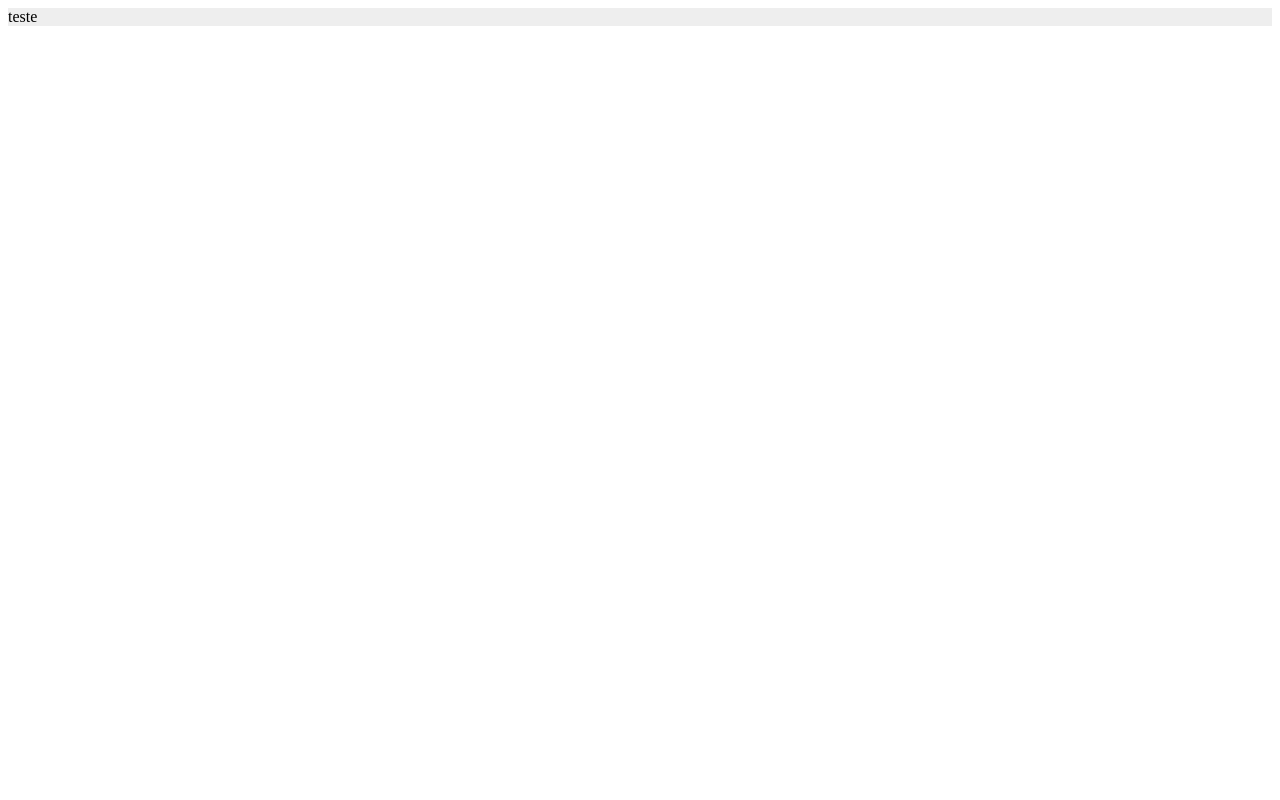
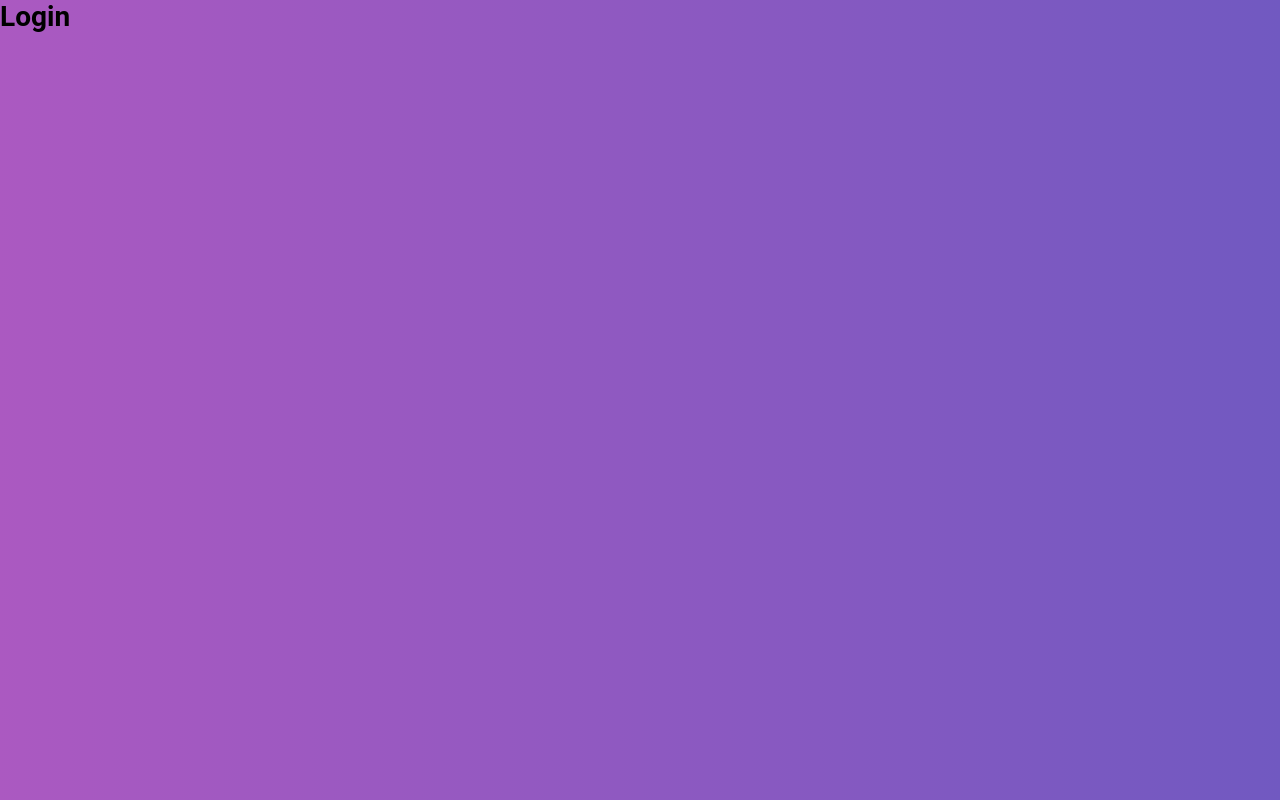
Before and after one commit to renatosousafilho/gobarber-web, a React (Create React App) app: page / in a window 1280 px wide. Before the commit this address led to /dashboard. Built offline with nearby package versions, Linux system fonts and the light colour scheme.

Commit message:
adicionando estilo global

```diff
--- a/src/App.js
+++ b/src/App.js
@@ -4,12 +4,14 @@
 import './config/ReactotronConfig';
 
 import Routes from './routes';
+import GlobalStyle from './styles/global';
 import history from './services/history';
 
 function App() {
   return (
     <Router history={history}>
       <Routes></Routes>
+      <GlobalStyle />
     </Router>
   );
 }
--- a/src/pages/SignIn/index.js
+++ b/src/pages/SignIn/index.js
@@ -1,5 +1,9 @@
 import React from 'react';
 
 export default function index() {
-  return <div>Login</div>;
+  return (
+    <div>
+      <h1>Login</h1>
+    </div>
+  );
 }
--- a/src/routes/Route.js
+++ b/src/routes/Route.js
@@ -10,7 +10,7 @@
   isPrivate = false,
   ...rest
 }) {
-  const signed = true;
+  const signed = false;
 
   if (!signed && isPrivate) {
     return <Redirect to="/" />;
--- /dev/null
+++ b/src/styles/global.js
@@ -0,0 +1,40 @@
+import { createGlobalStyle } from 'styled-components';
+
+export default createGlobalStyle`
+  @import url('https://fonts.googleapis.com/css2?family=Roboto:wght@100&display=swap');
+
+  * {
+    margin: 0;
+    padding: 0;
+    outline:0;
+    box-sizing: border-box;
+  }
+
+  *:focus {
+    outline: 0;
+  }
+
+  html, body, #root {
+    height: 100%;
+  }
+
+  body {
+    -webkit-font-smoothing: off;
+  }
+
+  body, input, button {
+    font: 14px Roboto, sans-serif;
+  }
+
+  a {
+    text-decoration: none;
+  }
+
+  ul {
+    list-style: none;
+  }
+
+  button {
+    cursor: pointer;
+  }
+`;
```
